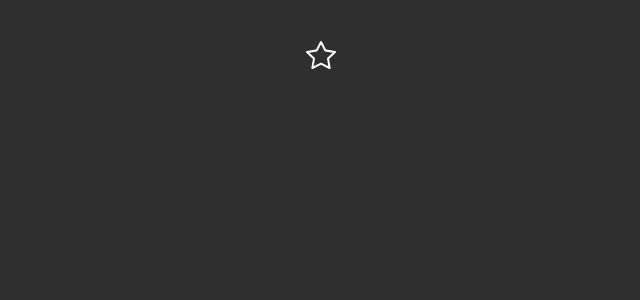
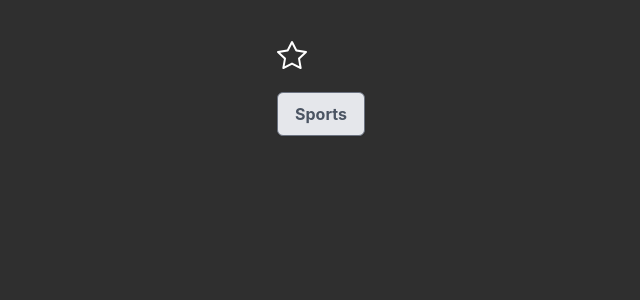
Before and after one commit to camper2018/Advanced-React, a React (Vite) app: page / in a window 1280 px wide. Shown: the top 300 px of the page, without its empty margins (319-959 px from the left). Built offline with nearby package versions, Linux system fonts and the light colour scheme.

Commit message:
Fix onToggle bug using useRef and noop function

```diff
--- a/src/App.jsx
+++ b/src/App.jsx
@@ -10,15 +10,15 @@ function App() {
   return (
     <>
       <Star onChange ={() => setCount(prev => prev + 1)}/>
-      {/* <br />
-        <Menu>
+      <br />
+      <Menu onOpen={() => console.log("Menu toggled")}>
           <Menu.Button>Sports</Menu.Button>
             <Menu.Dropdown>
               {sports.map(sport => (
                 <Menu.Item key={sport}>{sport}</Menu.Item>
               ))}
             </Menu.Dropdown>
-        </Menu> */}
+      </Menu>
     </>
   )
 }
--- a/src/Menu/Menu.jsx
+++ b/src/Menu/Menu.jsx
@@ -1,8 +1,9 @@
 import React from "react"
 import Toggle from "../Toggle/index"
-export default function Menu({ children }) {
+export default function Menu({ children, onOpen }) {
+    const [on, setOn] = React.useState(false)
     return (
-        <Toggle>
+        <Toggle onToggle={onOpen}>
             <div className="menu" role="menu">
                 {children}
             </div>
--- a/src/Toggle/Toggle.jsx
+++ b/src/Toggle/Toggle.jsx
@@ -1,15 +1,34 @@
-import React, {useEffect} from "react"
+import React, { useEffect, useRef } from "react"
 
 const ToggleContext = React.createContext()
-
-export default function Toggle({ children, onToggle }) {
+// passing a noop (no operation) function as a default to prevent error if ontoggle prop is not passed
+export default function Toggle({ children, onToggle=()=> {}}) {
     const [on, setOn] = React.useState(false)
-
+    const firstRender = useRef(true);
+     /**
+     * Challenge: We only want to run onToggle() AFTER the
+     * first time rendering the component. We can use refs to
+     * track whether or not it's the first time this component
+     * is rendering
+     *
+     * 1. Create a ref called `firstRender` which defaults to `true`
+     *    (Since when we first create the ref, it's true that it
+     *    is the first time the component is rendering)
+     * 2. In the useEffect, check if your ref's value is `true`.
+     *    If it is, set it to `false`. If it isn't... can you figure
+     *    it out??
+     * Hint: don't forget that your boolean value will be saved
+     * under `firstRender.current`, not just `firstRender`!
+     */
     function toggle() {
         setOn(prevOn => !prevOn)
     }
     useEffect(() => {
-       onToggle()
+        if(firstRender.current){
+            firstRender.current = false
+        } else {
+          onToggle()
+        }
     }, [on])
     return (
         <ToggleContext.Provider value={{ on, toggle }}>
```
